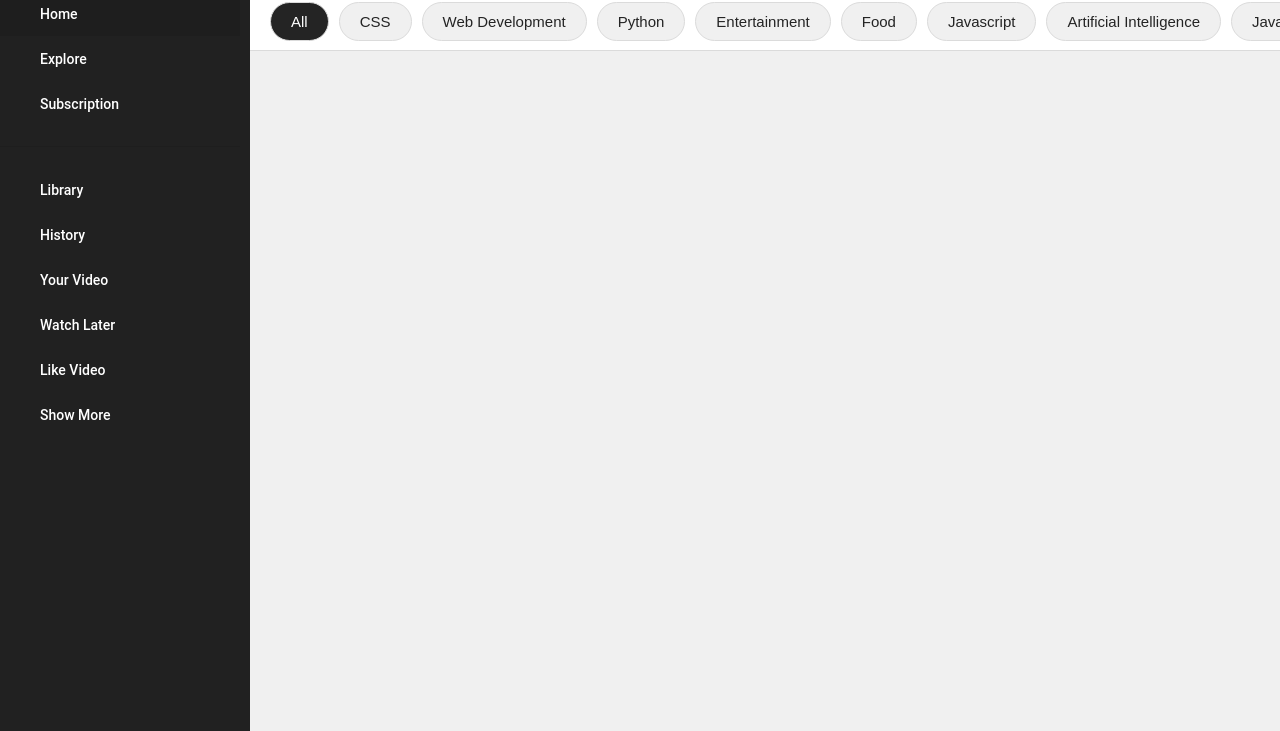
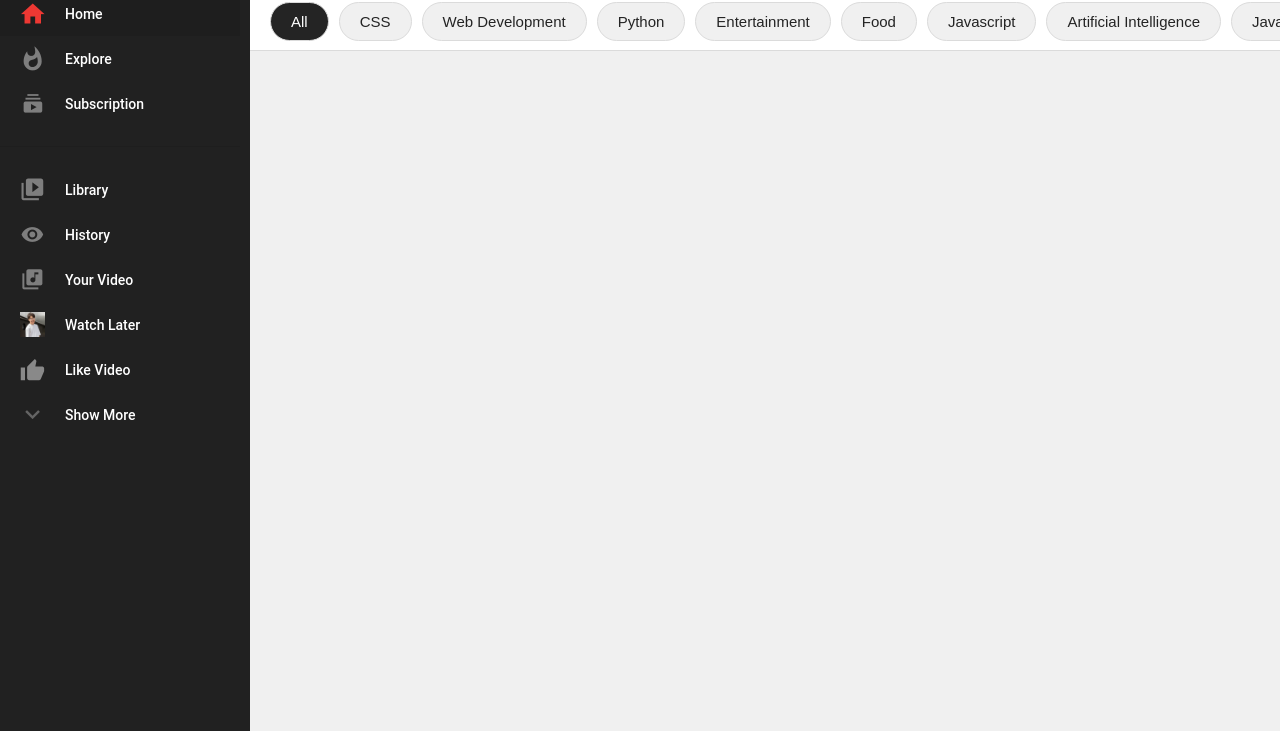
Before and after one commit to RoshiniSai929/Youtube-Clone, a plain HTML site: page index.html in a window 1280 px wide. Shown: the part 69-800 px from the top of the page. Drawn offline with Linux system fonts and the light colour scheme; no server answers; files whose address does not match are found by name.

Commit message:
index.html

```diff
--- a/index.html
+++ b/index.html
@@ -19,31 +19,31 @@
         <img src="./images/Logo.png" class="logo" alt="">
         <div class="search-box">
             <input type="text" class="search-bar" placeholder="search">
-            <button class="search-btn"><img src="./images/search.png" alt=""></button>
-            <img src="./images/voice-search.png" alt="">
+            <button class="search-btn"><img src="search.png" alt=""></button>
+            <img src="voice-search.png" alt="">
         </div>
         <div class="user-options">
-            <img src="./images/Create.png" class="icon" id="creat" alt="">
-            <img src="./images/more.png" class="icon" alt="">
-            <img src="./images/notification.png" class="icon" alt="">
+            <img src="Create.png" class="icon" id="creat" alt="">
+            <img src="more.png" class="icon" alt="">
+            <img src="notification.png" class="icon" alt="">
             <div class="user-dp">
-                <img src="./images/Jack.png" alt="">
+                <img src="Jack.png" alt="">
             </div>
         </div>
     </nav>
 
     <!-- sidebar -->
     <div class="side-bar">
-        <a href="#" class="links active"><img src="./images/home.png" alt="">home</a>
-        <a href="#" class="links"><img src="./images/explore.png" alt="">explore</a>
-        <a href="#" class="links"><img src="./images/subscription.png" alt="">subscription</a>
+        <a href="#" class="links active"><img src="home.png" alt="">home</a>
+        <a href="#" class="links"><img src="explore.png" alt="">explore</a>
+        <a href="#" class="links"><img src="subscription.png" alt="">subscription</a>
         <hr class="seperator">
-        <a href="#" class="links"><img src="./images/library.png" alt="">library</a>
-        <a href="#" class="links"><img src="./images/history.png" alt="">history</a>
-        <a href="#" class="links"><img src="images/playlist.png" alt="">your video</a>
-        <a href="#" class="links"><img src="./images/gerard.png" alt="">watch later</a>
-        <a href="#" class="links"><img src="images/like.png" alt="">like video</a>
-        <a href="#" class="links"><img src="images/show-more.png" alt="">show more</a>
+        <a href="#" class="links"><img src="library.png" alt="">library</a>
+        <a href="#" class="links"><img src="history.png" alt="">history</a>
+        <a href="#" class="links"><img src="playlist.png" alt="">your video</a>
+        <a href="#" class="links"><img src="gerard.png" alt="">watch later</a>
+        <a href="#" class="links"><img src="like.png" alt="">like video</a>
+        <a href="#" class="links"><img src="show-more.png" alt="">show more</a>
     </div>
 
     <!-- filters -->
```
